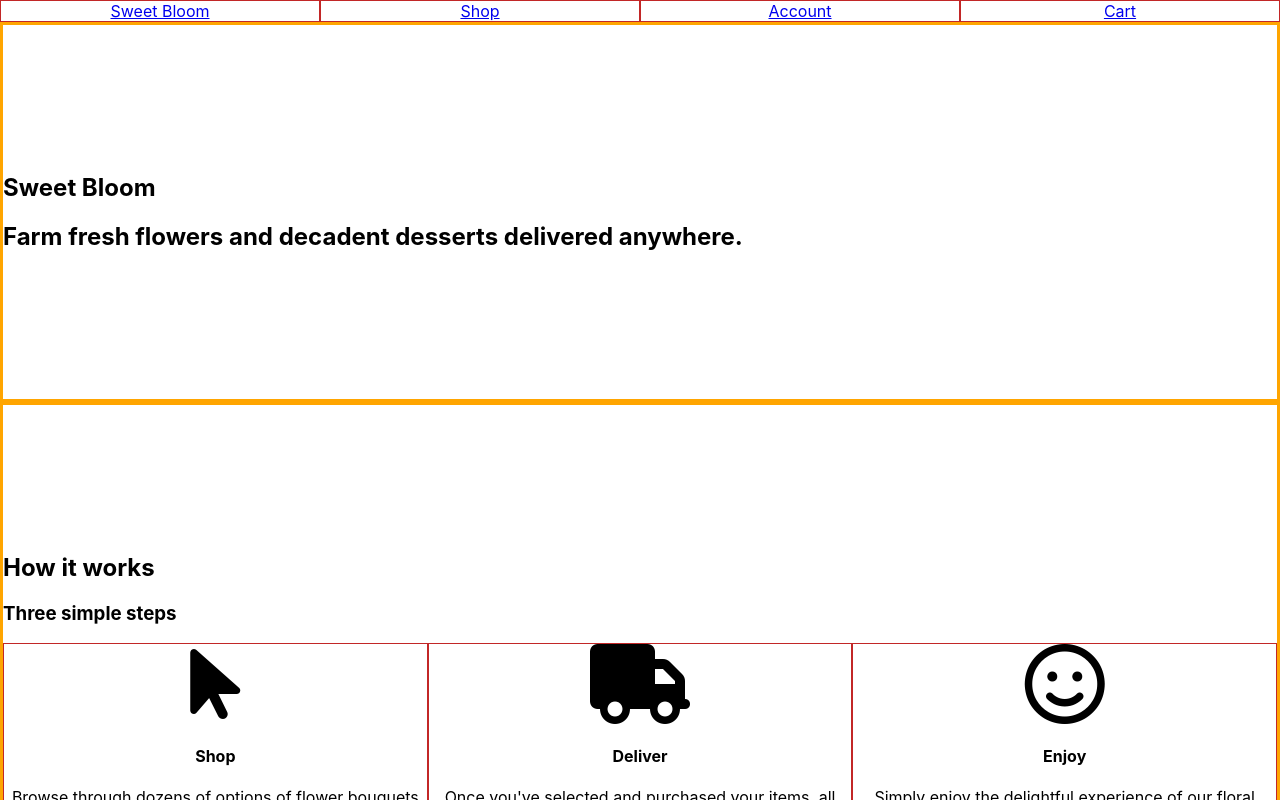
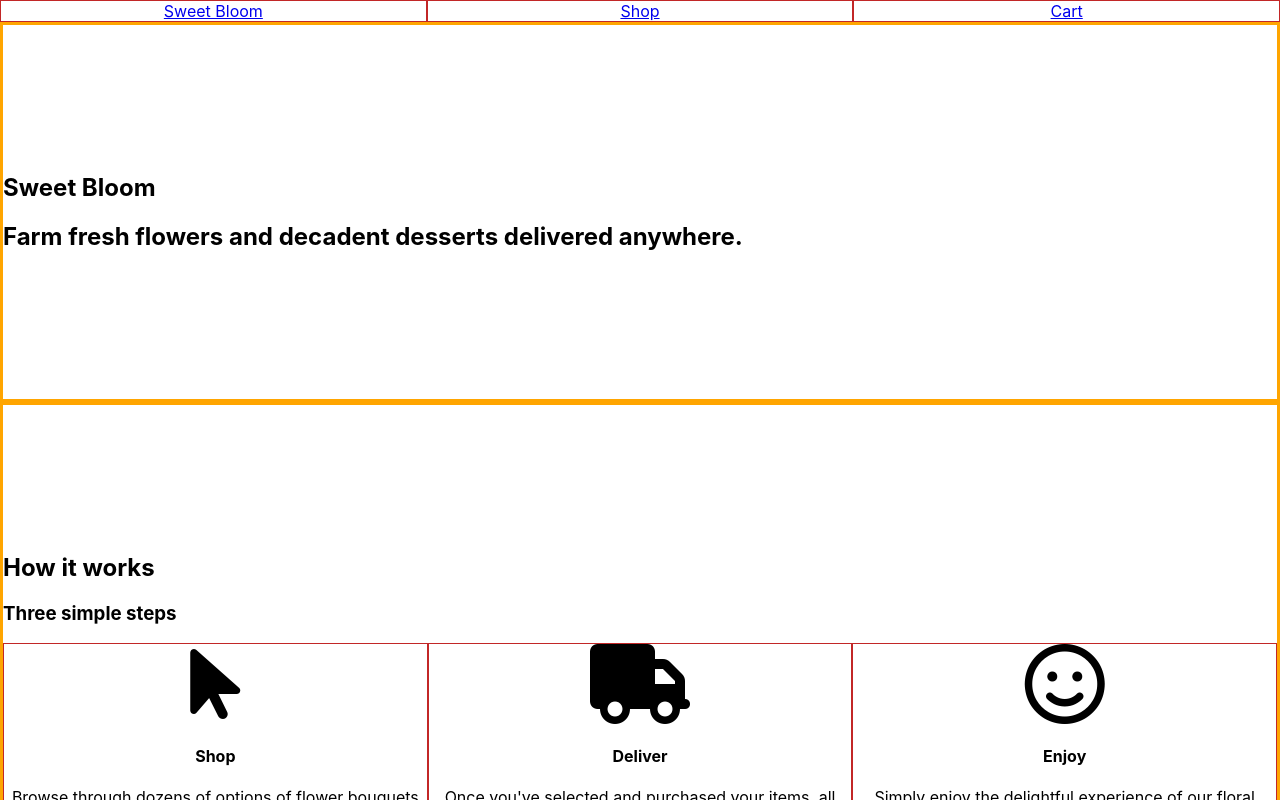
Before and after one commit to christineyoo/sweet-bloom, a React (Create React App) app: page / in a window 1280 px wide. Shown: the top 800 px of the page. Built offline with nearby package versions, Linux system fonts and the light colour scheme; no server answers.

Commit message:
omitted Account

```diff
--- a/src/App.js
+++ b/src/App.js
@@ -157,7 +157,7 @@ class App extends Component {
           <ApiContext.Provider value={contextValue}>
             <ScrollToTop />
             <Switch>
-              <Route exact path='/account' component={Account} />
+              {/* <Route exact path='/account' component={Account} /> */}
               <Route exact path='/cart' component={Cart} />
               <Route exact path='/checkout' component={Checkout} />
               <Route exact path='/confirmation' component={Confirmation} />
--- a/src/organisms/navbar/NavBar.js
+++ b/src/organisms/navbar/NavBar.js
@@ -28,7 +28,7 @@ class NavBar extends Component {
         >
           Shop
         </NavLink>
-        <NavLink
+        {/* <NavLink
           className='flex-1'
           to={'/account'}
           activeStyle={{
@@ -38,7 +38,7 @@ class NavBar extends Component {
           }}
         >
           Account
-        </NavLink>
+        </NavLink> */}
         <NavLink
           className='flex-1'
           to={'/cart'}
```
